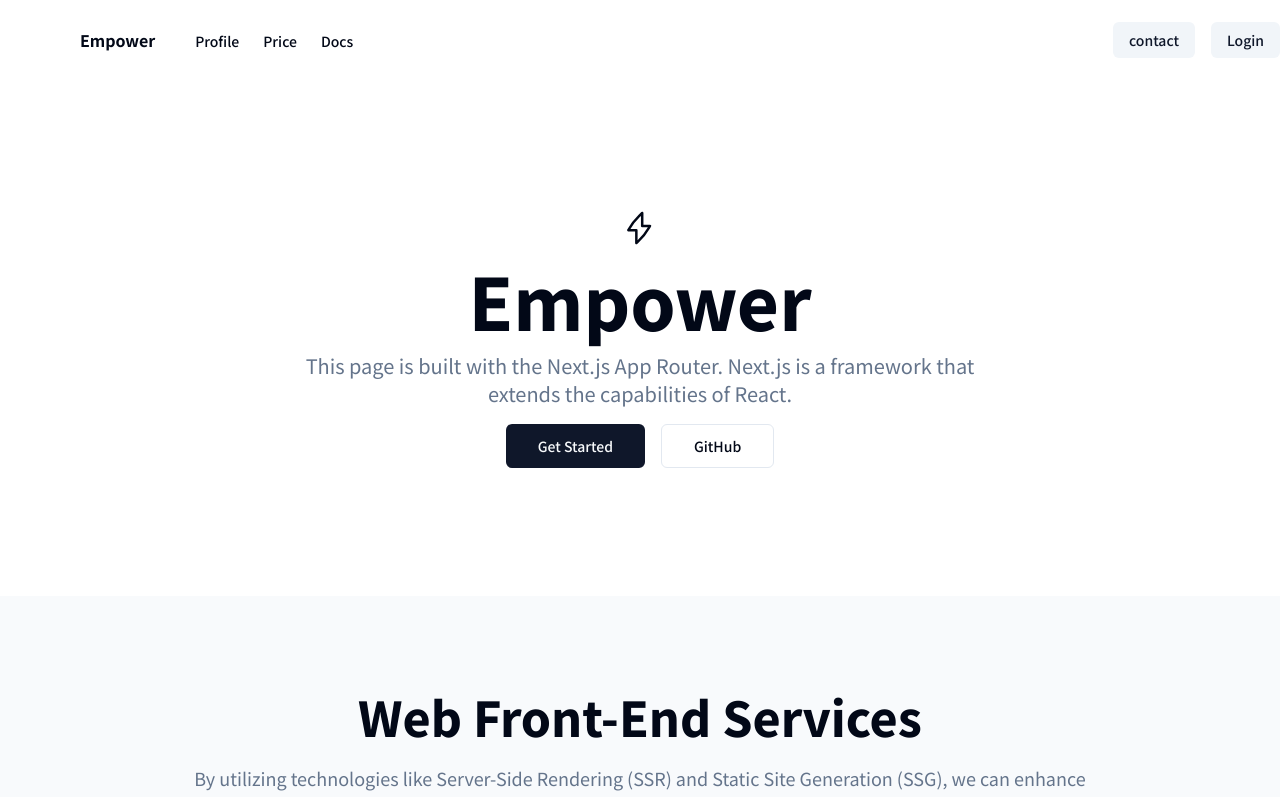
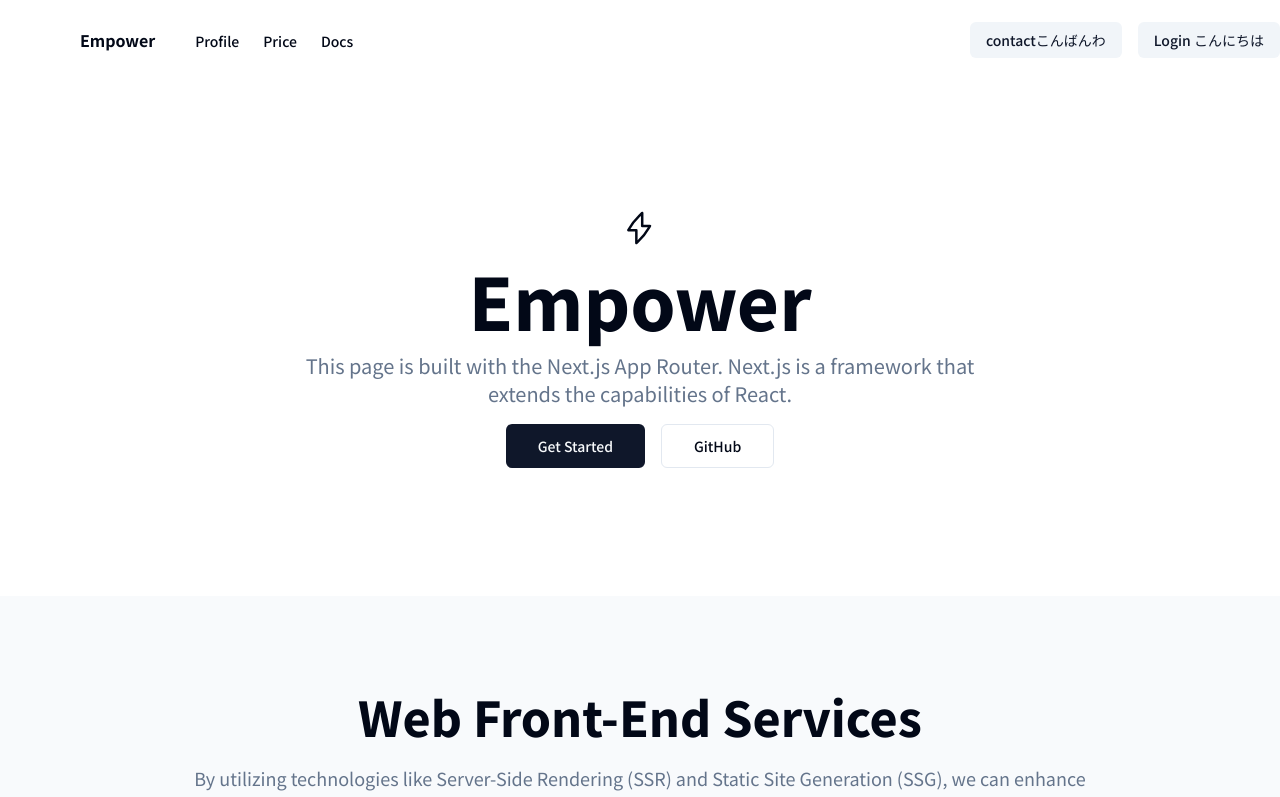
Before and after one commit to Risa2024/landing-page, a Next.js app: page / in a window 1280 px wide. Shown: the top 797 px of the page. Built offline with nearby package versions, Linux system fonts and the light colour scheme.

Commit message:
テスト

```diff
--- a/app/(marketing)/layout.tsx
+++ b/app/(marketing)/layout.tsx
@@ -23,7 +23,7 @@
                 "px-4 "
                 )}
                 >
-                contact
+                contactこんばんわ
                 </Link>
 
                     <Link href={"/login"}
@@ -32,7 +32,7 @@
                 "px-4 "
                 )}
                 >
-                Login
+                Login こんにちは
                 </Link>
 
                 </nav>
```
